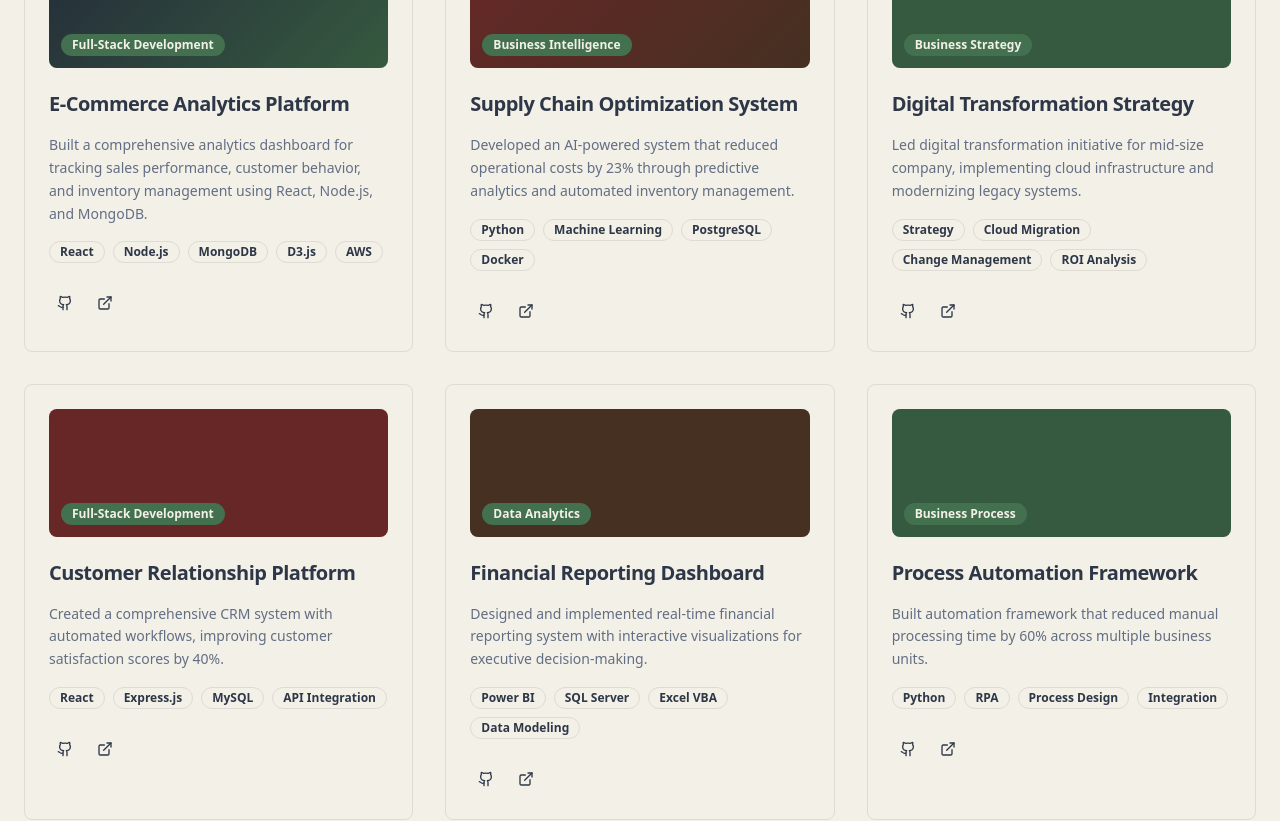
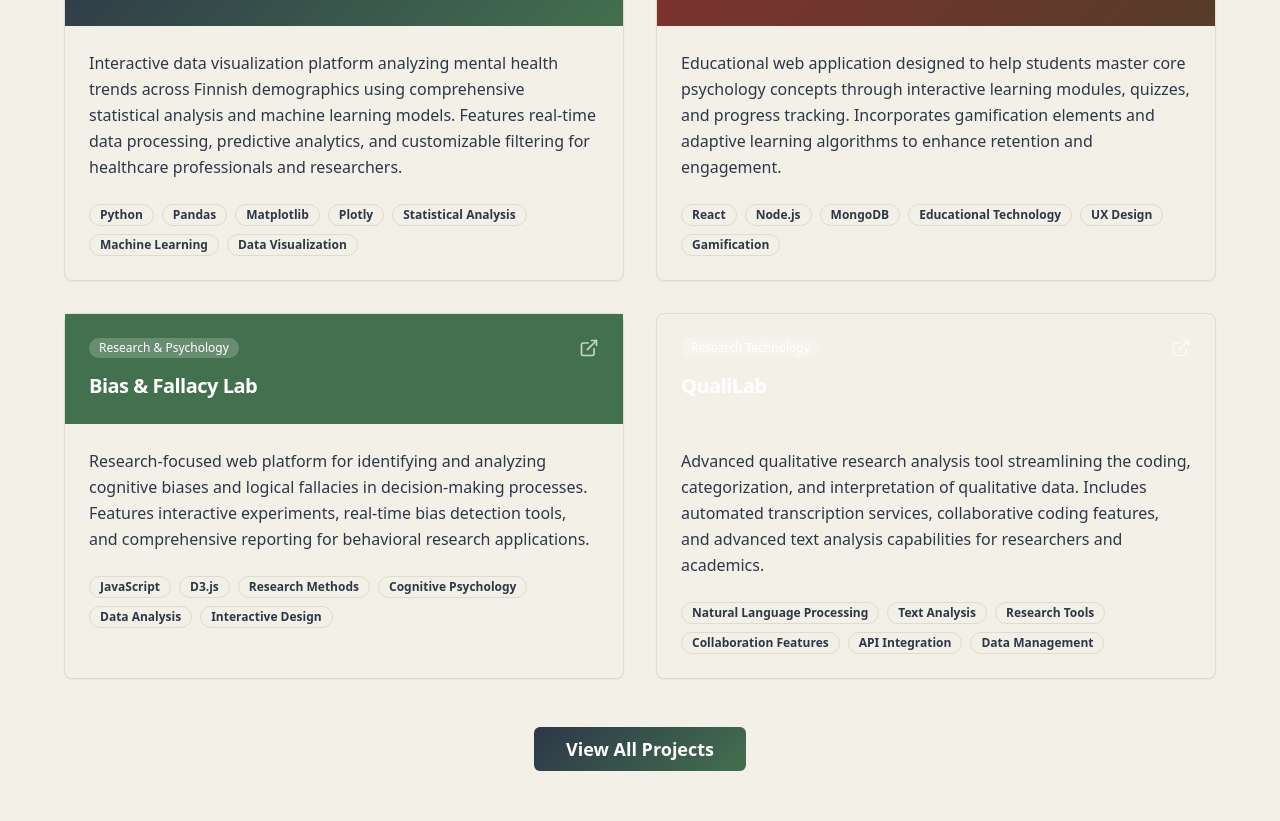
Before and after one commit to annasebedash-creator/anna-sebedach-portfolio, a React (Vite) app: page / in a window 1280 px wide. Shown: the part 1680-2501 px from the top of the page. Built offline with nearby package versions, Linux system fonts and the light colour scheme.

Commit message:
Code edited in Lovable Code Editor

```diff
--- a/src/components/Projects.tsx
+++ b/src/components/Projects.tsx
@@ -7,104 +7,72 @@ import { Link } from "react-router-dom";
 const Projects = () => {
   const projects = [
     {
-      title: "E-Commerce Analytics Platform",
-      description: "Built a comprehensive analytics dashboard for tracking sales performance, customer behavior, and inventory management using React, Node.js, and MongoDB.",
-      tags: ["React", "Node.js", "MongoDB", "D3.js", "AWS"],
-      category: "Full-Stack Development",
+      title: "Finland Mental Health Research Dashboard",
+      description: "Interactive data visualization platform analyzing mental health trends across Finnish demographics using comprehensive statistical analysis and machine learning models. Features real-time data processing, predictive analytics, and customizable filtering for healthcare professionals and researchers.",
+      tags: ["Python", "Pandas", "Matplotlib", "Plotly", "Statistical Analysis", "Machine Learning", "Data Visualization"],
+      category: "Data Analytics & Research",
       gradient: "bg-gradient-primary",
-      slug: "/projects/ecommerce-analytics"
+      slug: "/projects/finland-mental-health-dashboard"
     },
     {
-      title: "Supply Chain Optimization System",
-      description: "Developed an AI-powered system that reduced operational costs by 23% through predictive analytics and automated inventory management.",
-      tags: ["Python", "Machine Learning", "PostgreSQL", "Docker"],
-      category: "Business Intelligence",
+      title: "Psychology Concepts Learning Platform",
+      description: "Educational web application designed to help students master core psychology concepts through interactive learning modules, quizzes, and progress tracking. Incorporates gamification elements and adaptive learning algorithms to enhance retention and engagement.",
+      tags: ["React", "Node.js", "MongoDB", "Educational Technology", "UX Design", "Gamification"],
+      category: "Educational Technology",
       gradient: "bg-gradient-accent",
-      slug: "/projects/supply-chain-optimization"
+      slug: "/projects/psychology-learning-platform"
     },
     {
-      title: "Digital Transformation Strategy",
-      description: "Led digital transformation initiative for mid-size company, implementing cloud infrastructure and modernizing legacy systems.",
-      tags: ["Strategy", "Cloud Migration", "Change Management", "ROI Analysis"],
-      category: "Business Strategy",
+      title: "Bias & Fallacy Lab",
+      description: "Research-focused web platform for identifying and analyzing cognitive biases and logical fallacies in decision-making processes. Features interactive experiments, real-time bias detection tools, and comprehensive reporting for behavioral research applications.",
+      tags: ["JavaScript", "D3.js", "Research Methods", "Cognitive Psychology", "Data Analysis", "Interactive Design"],
+      category: "Research & Psychology",
       gradient: "bg-moss-green",
-      slug: "/projects/digital-transformation"
+      slug: "/projects/bias-fallacy-lab"
     },
     {
-      title: "Customer Relationship Platform",
-      description: "Created a comprehensive CRM system with automated workflows, improving customer satisfaction scores by 40%.",
-      tags: ["React", "Express.js", "MySQL", "API Integration"],
-      category: "Full-Stack Development",
-      gradient: "bg-burgundy",
-      slug: "/projects/customer-relationship"
-    },
-    {
-      title: "Financial Reporting Dashboard",
-      description: "Designed and implemented real-time financial reporting system with interactive visualizations for executive decision-making.",
-      tags: ["Power BI", "SQL Server", "Excel VBA", "Data Modeling"],
-      category: "Data Analytics",
-      gradient: "bg-umber",
-      slug: "/projects/financial-reporting"
-    },
-    {
-      title: "Process Automation Framework",
-      description: "Built automation framework that reduced manual processing time by 60% across multiple business units.",
-      tags: ["Python", "RPA", "Process Design", "Integration"],
-      category: "Business Process",
-      gradient: "bg-secondary",
-      slug: "/projects/process-automation"
+      title: "QualiLab",
+      description: "Advanced qualitative research analysis tool streamlining the coding, categorization, and interpretation of qualitative data. Includes automated transcription services, collaborative coding features, and advanced text analysis capabilities for researchers and academics.",
+      tags: ["Natural Language Processing", "Text Analysis", "Research Tools", "Collaboration Features", "API Integration", "Data Management"],
+      category: "Research Technology",
+      gradient: "bg-gradient-secondary",
+      slug: "/projects/qualilab"
     }
   ];
 
   return (
-    <section id="projects" className="pt-12 pb-20">
-      <div className="container mx-auto px-6">
-        <div className="text-center mb-16">
-          <h2 className="text-4xl md:text-5xl font-bold text-primary mb-4">
-            Featured Projects
-          </h2>
-          <p className="text-xl text-muted-foreground max-w-2xl mx-auto">
-            Showcasing innovative solutions that bridge technology and business value
-          </p>
-        </div>
+    <section id="projects" className="pt-12 pb-20 bg-gradient-to-br from-sage-mist to-ivory">
+      <div className="container mx-auto px-4">
+        <h2 className="text-4xl md:text-5xl font-bold text-center mb-4 text-charcoal-gray">
+          Featured Projects
+        </h2>
+        <p className="text-lg text-charcoal-gray/80 text-center mb-16 max-w-3xl mx-auto">
+          Showcasing innovative solutions that bridge psychology, technology, and research methodology
+        </p>
 
-        <div className="grid md:grid-cols-2 lg:grid-cols-3 gap-8 max-w-7xl mx-auto">
+        <div className="grid grid-cols-1 md:grid-cols-2 gap-8 max-w-6xl mx-auto">
           {projects.map((project, index) => (
-            <Link key={index} to={project.slug} className="group">
-              <Card className="shadow-card hover:shadow-elegant transition-all duration-300 hover:-translate-y-1 h-full">
-                <CardHeader className="pb-4">
-                  <div className={`h-32 rounded-lg ${project.gradient} mb-4 relative overflow-hidden`}>
-                    <div className="absolute inset-0 bg-black/20"></div>
-                    <div className="absolute bottom-3 left-3">
-                      <Badge variant="secondary" className="text-xs">
-                        {project.category}
-                      </Badge>
-                    </div>
+            <Link to={project.slug} key={index} className="block">
+              <Card className="h-full transition-all duration-300 hover:shadow-xl hover:-translate-y-2 cursor-pointer group">
+                <CardHeader className={`${project.gradient} text-white p-6`}>
+                  <div className="flex justify-between items-start mb-2">
+                    <Badge variant="secondary" className="text-xs font-medium bg-white/20 text-white border-none">
+                      {project.category}
+                    </Badge>
+                    <ExternalLink className="h-5 w-5 opacity-70 group-hover:opacity-100 transition-opacity" />
                   </div>
-                  <CardTitle className="text-xl font-bold text-primary group-hover:text-secondary transition-colors">
-                    {project.title}
-                  </CardTitle>
+                  <CardTitle className="text-xl font-bold">{project.title}</CardTitle>
                 </CardHeader>
-                <CardContent className="space-y-4">
-                  <p className="text-muted-foreground leading-relaxed text-sm">
+                <CardContent className="p-6">
+                  <p className="text-charcoal-gray/80 mb-6 leading-relaxed">
                     {project.description}
                   </p>
-
                   <div className="flex flex-wrap gap-2">
                     {project.tags.map((tag, tagIndex) => (
-                      <Badge key={tagIndex} variant="outline" className="text-xs">
+                      <Badge key={tagIndex} variant="outline" className="text-xs bg-sage-mist/30 border-sage-green text-charcoal-gray">
                         {tag}
                       </Badge>
                     ))}
-                  </div>
-
-                  <div className="flex space-x-2 pt-2">
-                    <Button size="sm" variant="ghost" className="p-2 h-8" onClick={(e) => e.stopPropagation()}>
-                      <Github className="w-4 h-4" />
-                    </Button>
-                    <Button size="sm" variant="ghost" className="p-2 h-8" onClick={(e) => e.stopPropagation()}>
-                      <ExternalLink className="w-4 h-4" />
-                    </Button>
                   </div>
                 </CardContent>
               </Card>
@@ -113,7 +81,10 @@ const Projects = () => {
         </div>
 
         <div className="text-center mt-12">
-          <Button variant="outline" size="lg" className="shadow-card">
+          <Button
+            size="lg"
+            className="bg-gradient-primary hover:bg-gradient-primary/90 text-white px-8 py-3 text-lg font-semibold"
+          >
             View All Projects
           </Button>
         </div>
```
